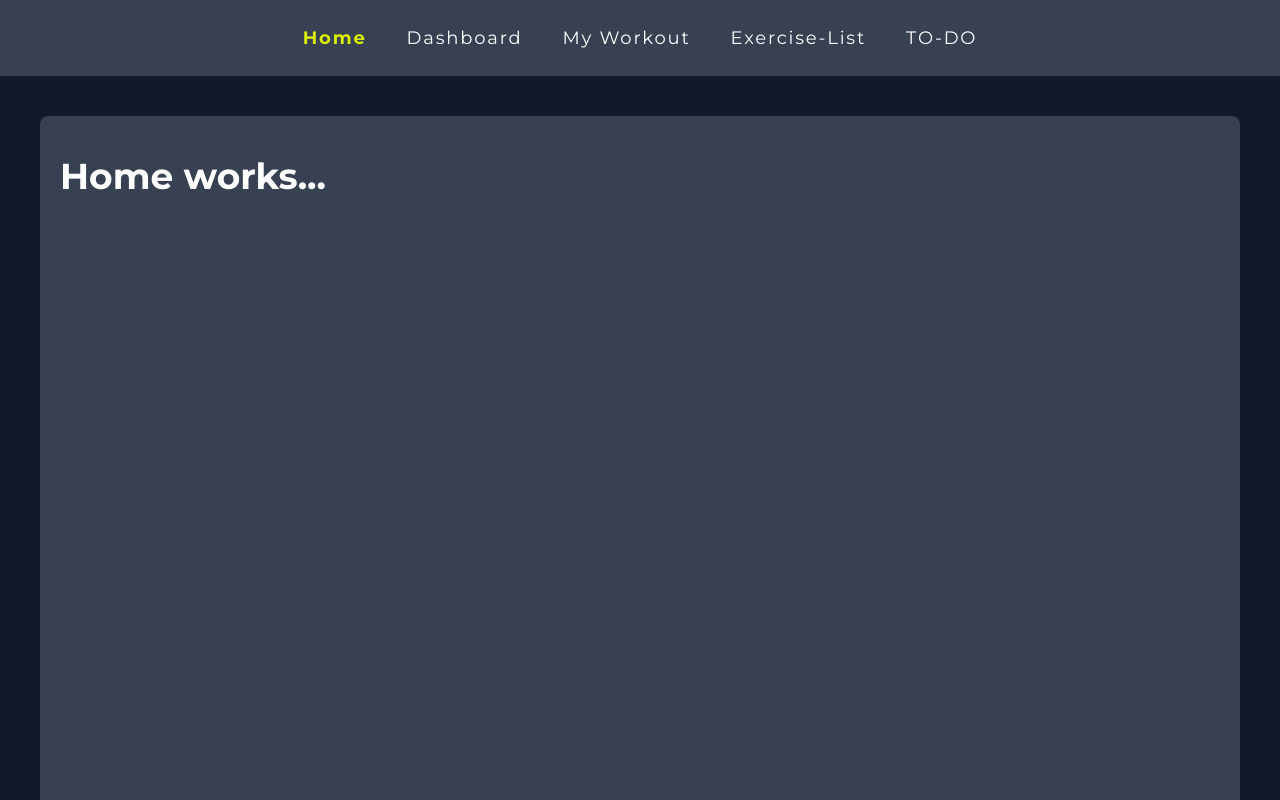
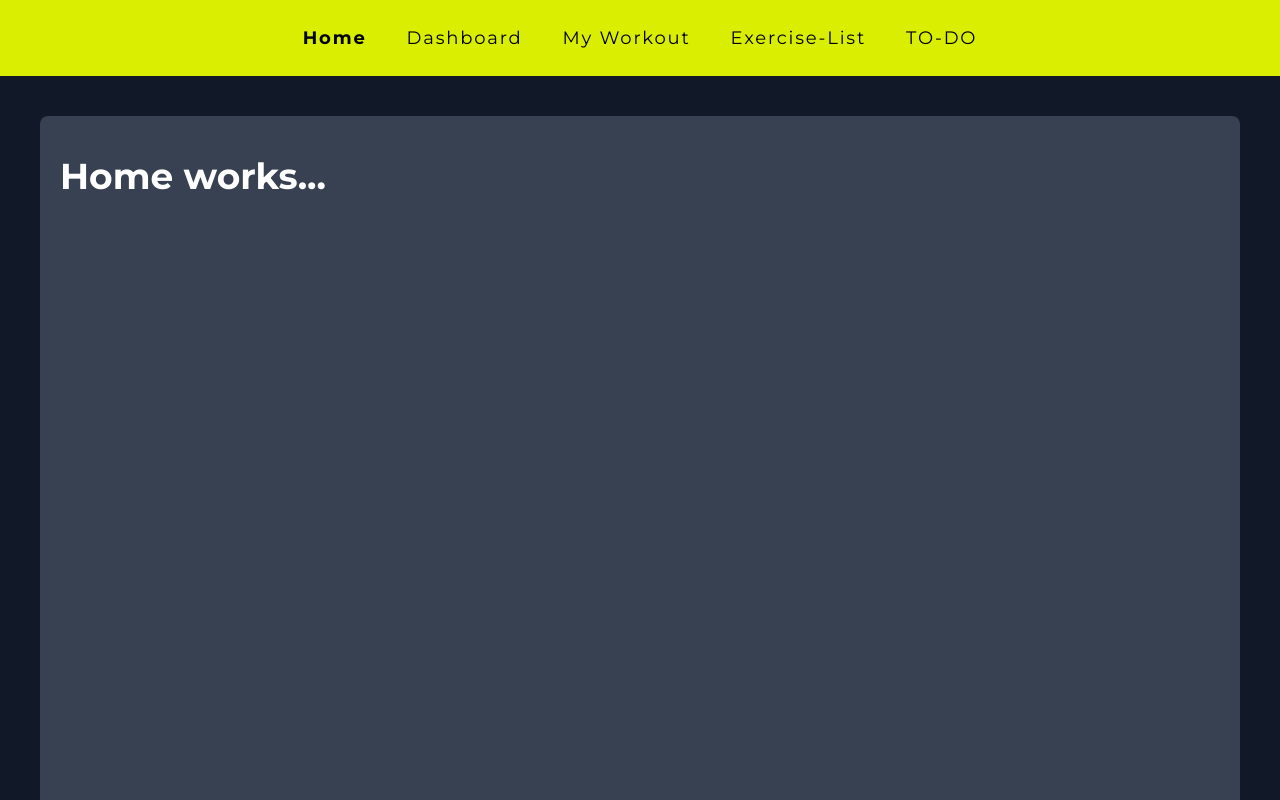
Before and after one commit to DWebdevV1/gym-workout-app, a Vue app: page /home in a window 1280 px wide. Shown: the top 800 px of the page. Built offline with nearby package versions, Linux system fonts and the light colour scheme.

Commit message:
changes global nav

```diff
--- a/src/components/exercise/add-exercise.vue
+++ b/src/components/exercise/add-exercise.vue
@@ -32,14 +32,14 @@ const addNewExercise = () => {
 </script>
 
 <template>
-  <div class="area max-w-4xl">
+  <div class="area">
 
     <div class="flex items-center justify-between">
       <h1 class="text-neon-green-default">Add new Exercise</h1>
       <GlobalButton text="New Exercise" type="button" btn-cls="btn-primary" @click="toggleInputs"></GlobalButton>
     </div>
     <div v-if="showInputs" class="my-5 border-2 border-neon-green-default rounded-3xl p-5">
-      <form class="grid grid-cols-1 gap-6 p-2" @submit.prevent="addNewExercise">
+      <form class="grid grid-cols-1 gap-6 p-2 max-w-4xl" @submit.prevent="addNewExercise">
 
         <GlobalInput v-model="exerciseData.title"
                      label="Title"
--- a/src/components/global/global-navigation.vue
+++ b/src/components/global/global-navigation.vue
@@ -3,21 +3,21 @@
 </script>
 
 <template>
-  <nav class="bg-gray-700 text-white p-6 tracking-widest text-ms md:text-lg flex flex-col md:flex-row justify-center md:items-center gap-3 md:gap-10 ">
-    <RouterLink class="hover:cursor-pointer hover:underline"
-                :to="{ name: 'home' }" active-class="text-neon-green-default font-bold">Home</RouterLink>
+  <nav class="bg-neon-green-default text-white p-6 tracking-widest text-ms md:text-lg flex flex-col md:flex-row justify-center md:items-center gap-3 md:gap-10 ">
+    <RouterLink class="text-black hover:cursor-pointer hover:underline"
+                :to="{ name: 'home' }" active-class="font-bold">Home</RouterLink>
 
-    <RouterLink class="hover:cursor-pointer hover:underline"
-                :to="{ name: 'dashboard' }" active-class="text-neon-green-default font-bold">Dashboard</RouterLink>
+    <RouterLink class="text-black hover:cursor-pointer hover:underline"
+                :to="{ name: 'dashboard' }" active-class="font-bold">Dashboard</RouterLink>
 
-    <RouterLink class="hover:cursor-pointer hover:underline"
-                :to="{ name: 'workout' }" active-class="text-neon-green-default font-bold">My Workout</RouterLink>
+    <RouterLink class="text-black hover:cursor-pointer hover:underline"
+                :to="{ name: 'workout' }" active-class="font-bold">My Workout</RouterLink>
 
-    <RouterLink class="hover:cursor-pointer hover:underline"
-                :to="{ name: 'exerciseList' }" active-class="text-neon-green-default font-bold">Exercise-List</RouterLink>
+    <RouterLink class="text-black hover:cursor-pointer hover:underline"
+                :to="{ name: 'exerciseList' }" active-class="font-bold">Exercise-List</RouterLink>
 
-    <RouterLink class="hover:cursor-pointer hover:underline"
-                :to="{ name: 'todo' }" active-class="text-neon-green-default font-bold">TO-DO</RouterLink>
+    <RouterLink class="text-black hover:cursor-pointer hover:underline"
+                :to="{ name: 'todo' }" active-class="font-bold">TO-DO</RouterLink>
   </nav>
 </template>
 
```
